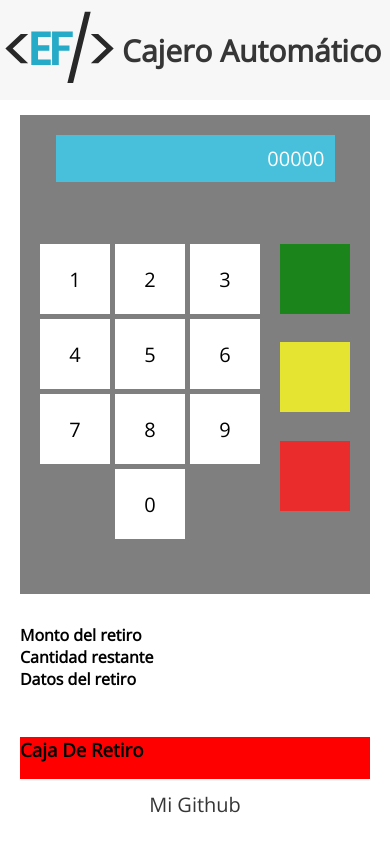
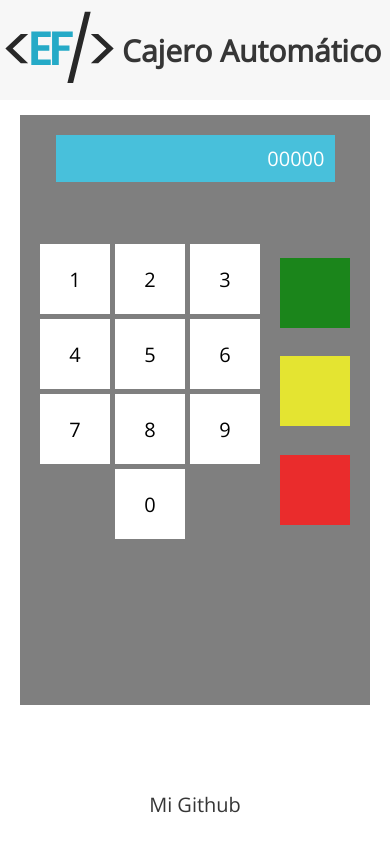
Before and after one commit to edex-13/cajero-automatico, a website: page index.html in a window 390 px wide. Drawn offline with nearby package versions, Linux system fonts and the light colour scheme.

Commit message:
diseños terminados

```diff
--- a/index.html
+++ b/index.html
@@ -41,22 +41,25 @@
             </div>
          </div>
 
-         <div class="container__datos">
+         <!-- <div class="container__datos">
                <div class="datos" id="montoRetiro">
                   <h4>Monto del retiro</h4>
+                  <span>23456</span>
                </div>
                <div class="datos" id="detallesRetiro">
-                  <h4>Cantidad restante</h4>
+                  <h4>Cantidad de dinero restante</h4>
+                  <span>23456</span>
                </div>
                <div class="datos" id="horaRetiro">
                   <h4>Datos del retiro</h4>
+                  <span>23456</span>
                </div>
             </div>
          </div>
          <div class="container__cajaDeRetiro">
             <h3>Caja De Retiro</h3>
             <div class="cajaDeRetiro"id="retiro"></div>
-         </div>
+         </div> -->
       </main>
       <footer class="footer">
          <a target="blank" href="https://github.com/edex-13">Mi Github</a>
--- a/src/styles/styles.css
+++ b/src/styles/styles.css
@@ -35,7 +35,7 @@
 .container__cajero {
    width: 320px;
    max-height: 550px;
-   background-color: rgba(0, 0, 0,.5);
+   background-color: rgba(0, 0, 0, 0.5);
    grid-row: 1/3;
    display: flex;
    flex-direction: column;
@@ -48,7 +48,7 @@
    background-color: #48c0db;
    margin-bottom: 20%;
 }
-.cajero__pantalla{
+.cajero__pantalla {
    margin: 10px;
    color: var(--color-white);
    text-align: right;
@@ -64,17 +64,15 @@
    grid-template-columns: 70px 70px 70px;
    grid-template-rows: 70px 70px 70px 70px;
    grid-gap: 5px;
-
 }
 .btn__cajero__numeros {
    background-color: #ffffff;
    border: none;
    cursor: pointer;
    font-size: 20px;
-
 }
-.btn__cajero__numeros:hover{
-   border: 1px solid #807f7f
+.btn__cajero__numeros:hover {
+   border: 1px solid #807f7f;
 }
 .btn__cajero__numeros:last-child {
    grid-column: 2 / 3;
@@ -82,6 +80,8 @@
 
 .cajero__teclas__aciones {
    display: grid;
+   align-items: center;
+   justify-content: center;
    grid-template-rows: repeat(3, 1fr);
 }
 .btn__cajero__acciones {
@@ -89,24 +89,29 @@
    height: 70px;
    border: none;
 }
-.btn__cajero__acciones:hover{
+.btn__cajero__acciones:hover {
    cursor: pointer;
 }
-.btn__cajero__acciones--aceptar{
-   background-color: #1b851b;;
+.btn__cajero__acciones--aceptar {
+   background-color: #1b851b;
 }
-.btn__cajero__acciones--borrar{
+.btn__cajero__acciones--borrar {
    background-color: #e4e431;
 }
-.btn__cajero__acciones--eliminarTodo{
+.btn__cajero__acciones--eliminarTodo {
    background-color: #ea2c2c;
 }
 
 .container__datos {
    grid-column: 2 / 4;
+   display: flex;
+   flex-direction: column;
+   justify-content: space-around;
+}
+.container__datos > div {
+   margin: 10px;
 }
 .container__cajaDeRetiro {
-   background-color: red;
    grid-column: 2 / 4;
 }
 
@@ -134,6 +139,11 @@
       grid-column: 1/2;
    }
    .container__cajero {
+      width: 70%;
+   }
+}
+@media (max-width: 425px) {
+   .container__cajero {
       width: auto;
    }
 }
```
